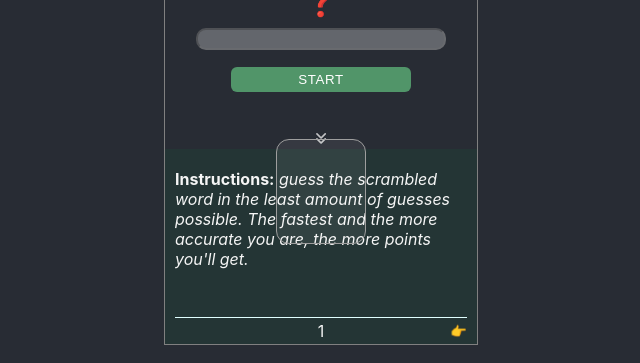
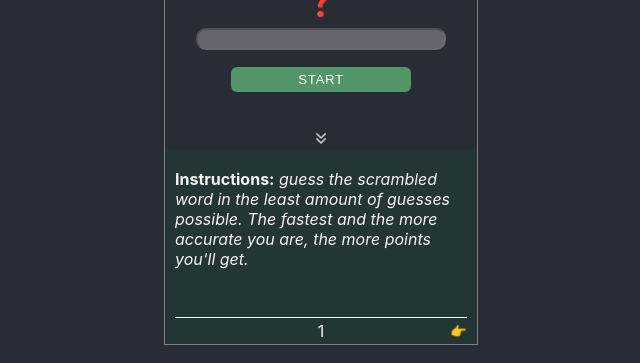
Before and after one commit to hugCarvalho/wordScrambler, a React (Create React App) app: page / in a window 1280 px wide. Shown: the part 234-597 px from the top of the page, without its empty margins (319-959 px from the left). Built offline with nearby package versions, Linux system fonts and the light colour scheme.

Commit message:
Game end Animation now appears and disappears depending if instructions on or not

```diff
--- a/src/App.js
+++ b/src/App.js
@@ -259,9 +259,9 @@ function App() {
             guessesLeft={guessesLeft}
           />
 
-          <Instructions />
+          <Instructions gameWon={gameWon} />
         </div>
-        <AnimationsDisplay gameWon={gameWon} />
+        {/* <AnimationsDisplay gameWon={gameWon} /> */}
       </main>
       {/* <WarningHandling warning={warning} /> */}
       {/* <Top10 scoreboard={scoreboard} /> */}
--- a/src/components/AnimationsDisplay/AnimationsDisplay.js
+++ b/src/components/AnimationsDisplay/AnimationsDisplay.js
@@ -3,9 +3,13 @@ import "./AnimationsDisplay.scss";
 
 const animations = ["🏆", "🏅", "👏"];
 const animationLoser = ["😵", "🤬", "😭"];
-function AnimationsDisplay({ gameWon }) {
+
+function AnimationsDisplay({ gameWon, showInstructions }) {
   const [randomNum, setRandomNum] = React.useState(null);
   // const [randomNum, setRandomNum] = React.useState(2);
+
+  // console.log("SI", showInstructions);
+  // console.log("GAMEONW", gameWon);
 
   React.useEffect(() => {
     if (gameWon) {
@@ -15,8 +19,10 @@ function AnimationsDisplay({ gameWon }) {
   console.log(randomNum);
   return (
     <section
-      style={gameWon ? { backgroundColor: "white" } : null}
-      className={`AnimationsDisplay ${gameWon && "activate-game-end"}  `}
+      style={gameWon ? { backgroundColor: "white" } : {}}
+      className={`AnimationsDisplay ${gameWon && "activate-game-end"} ${
+        !showInstructions && "showToken"
+      } "what"  `}
     >
       <div></div>
       {/* WON - icons will enter from different sides*/}
--- a/src/components/AnimationsDisplay/AnimationsDisplay.scss
+++ b/src/components/AnimationsDisplay/AnimationsDisplay.scss
@@ -1,6 +1,6 @@
 .AnimationsDisplay {
   position: absolute;
-  top: 53%;
+  top: 12%;
   left: 50%;
   margin-left: -45px;
   //margin-top: 580px;
@@ -13,14 +13,21 @@
   justify-content: center;
   overflow: hidden;
 
+  opacity: 0;
   border-radius: 13px;
-  z-index: 1000;
+  z-index: 500;
   background-color: #333a42;
   background-color: #ffffff10;
   transition: 1s backgroundColor ease-in;
+
   // .activate-game-end {
   //   background-color: #ffffff;
   // }
+
+  &.showToken {
+    opacity: 1;
+    transition: 3.5s opacity ease-in;
+  }
 
   div {
     //background-color: rgb(223, 137, 25);
--- a/src/components/Instructions/Instructions.js
+++ b/src/components/Instructions/Instructions.js
@@ -4,7 +4,7 @@ import "./Instructions.scss";
 
 //TODO: make scoring text dynamic
 
-function Instructions({ gameStatus }) {
+function Instructions({ gameStatus, gameWon }) {
   const [activePage, setActivePage] = React.useState(1);
   const [showInstructions, setShowInstructions] = React.useState(true);
 
@@ -124,6 +124,7 @@ function Instructions({ gameStatus }) {
           ></button>
         </span>
       </div>
+      <AnimationsDisplay showInstructions={showInstructions} gameWon={gameWon} />
     </div>
   );
 }
--- a/src/components/Instructions/Instructions.scss
+++ b/src/components/Instructions/Instructions.scss
@@ -12,9 +12,11 @@
 
   font-size: 1.6rem;
   color: whitesmoke;
+  //z-index: 200;
 
   .instructions__container {
     // background-color: rgb(66, 32, 77);
+
     height: 157px;
     overflow: hidden;
     display: flex;
@@ -40,7 +42,7 @@
     //padding-bottom: 10px;
     //width: calc(100% - 20px);
     transition: transform 0.7s ease;
-    z-index: 110;
+    //z-index: 110;
     text-align: left;
     width: 100%;
   }
@@ -94,7 +96,7 @@
     height: 20px;
     width: 100%;
     //background-color: pink;
-    z-index: 500;
+    z-index: 200;
     top: 0;
     left: 0;
     transition: height 2s ease-out;
```
Also changed, not shown: 1 other file (tests, documents, lock files or other folders).
